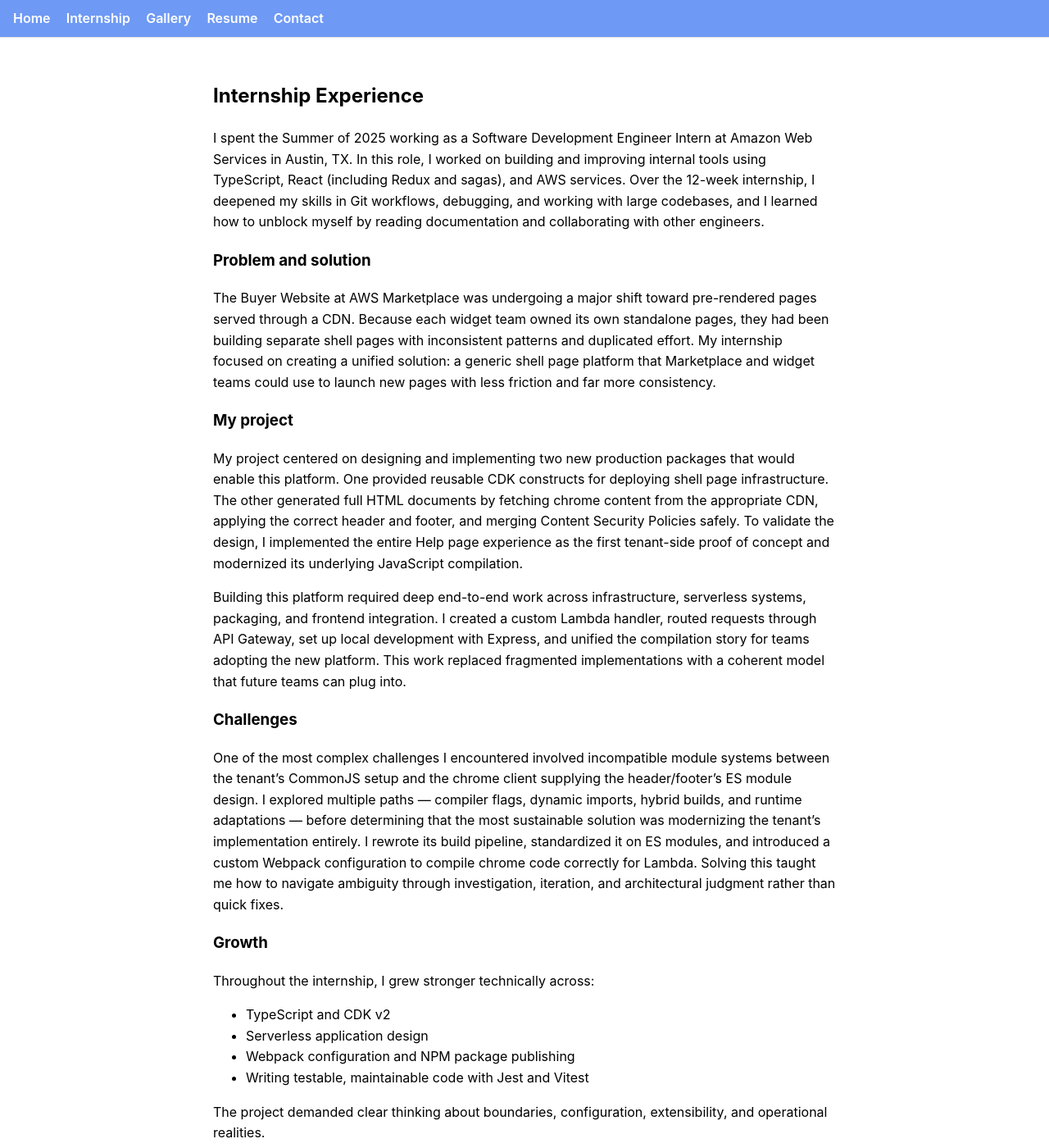
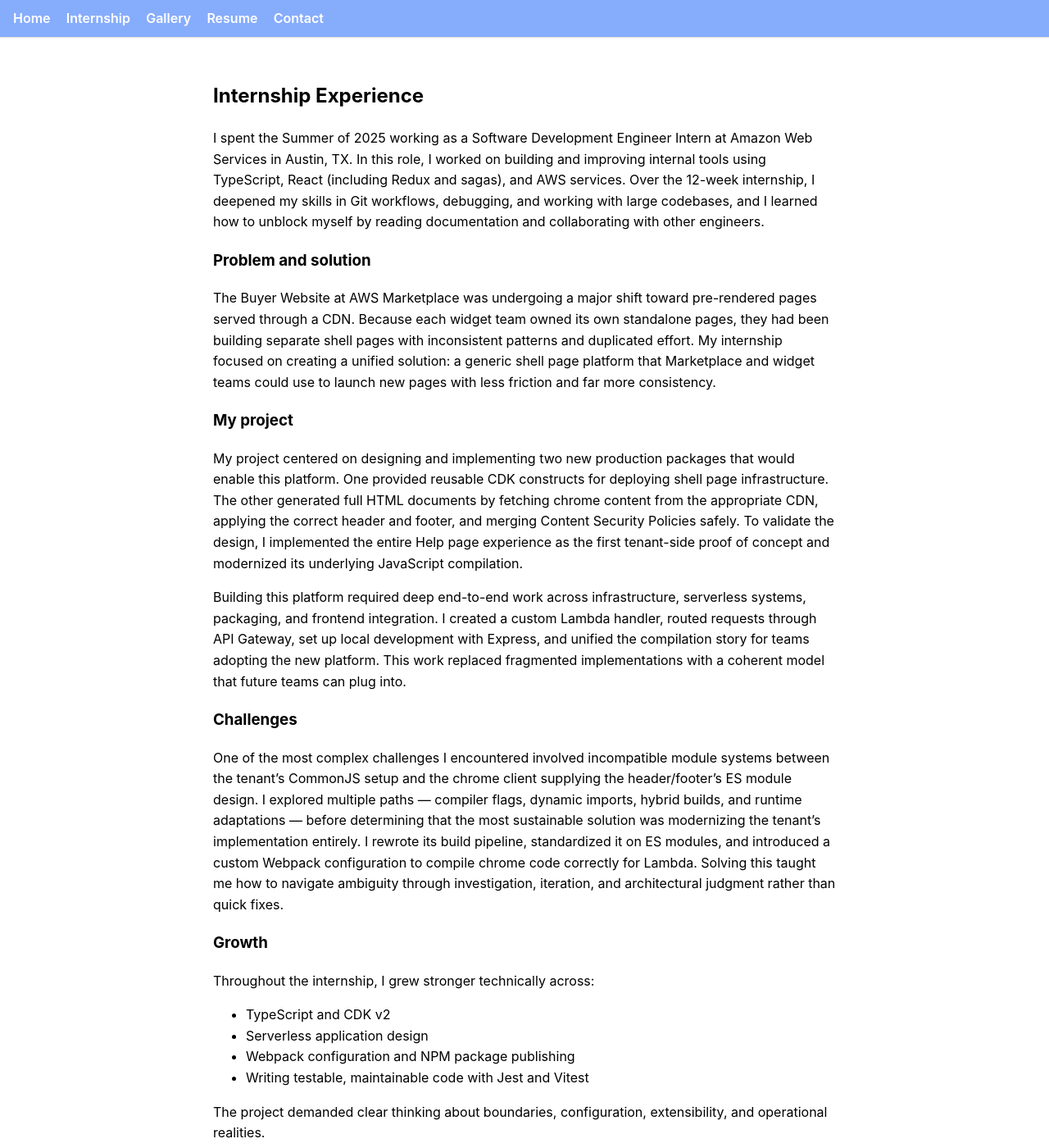
Before and after one commit to cathyzhao33/portfolio, a Jekyll site: the page built from experience.md, in a window 1280 px wide and 1400 px high. Shown: the whole window at 82% size. Built offline with Jekyll 4.4.1, drawn with Linux system fonts in a browser that asks for light colours.

Commit message:
Update navigation background and link hover colors

```diff
--- a/_layouts/default.html
+++ b/_layouts/default.html
@@ -14,7 +14,7 @@
     }
 
     .nav {
-      background: #6e99f5;
+      background: #86acfc;
       border-bottom: 1px solid #ddd;
       padding: 0.6rem 1rem;
       display: flex;
@@ -32,7 +32,7 @@
 
     .nav a:hover {
       text-decoration: underline;
-      color: #97b6f7;
+      color: #abc6ff;
     }
 
     .content {
```
